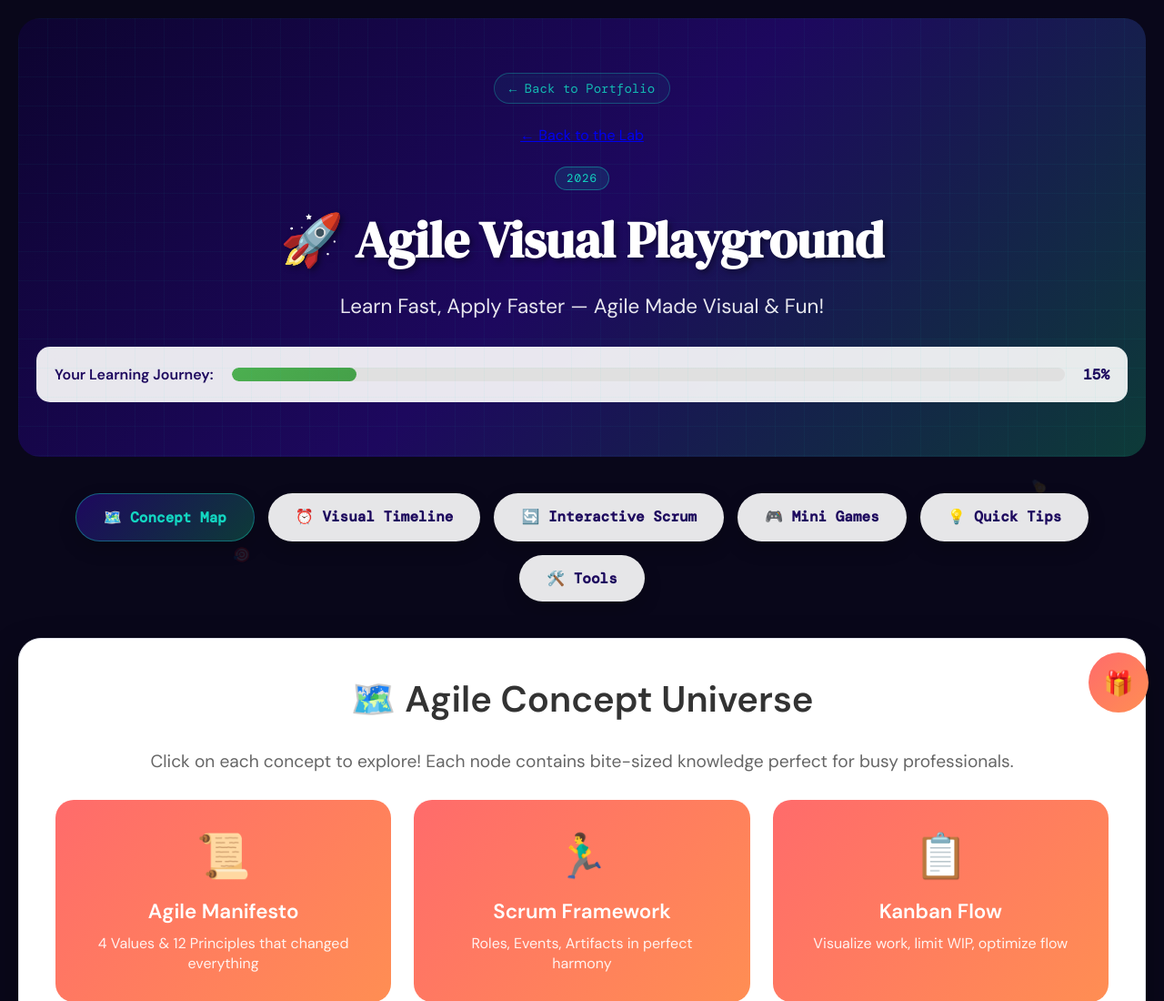
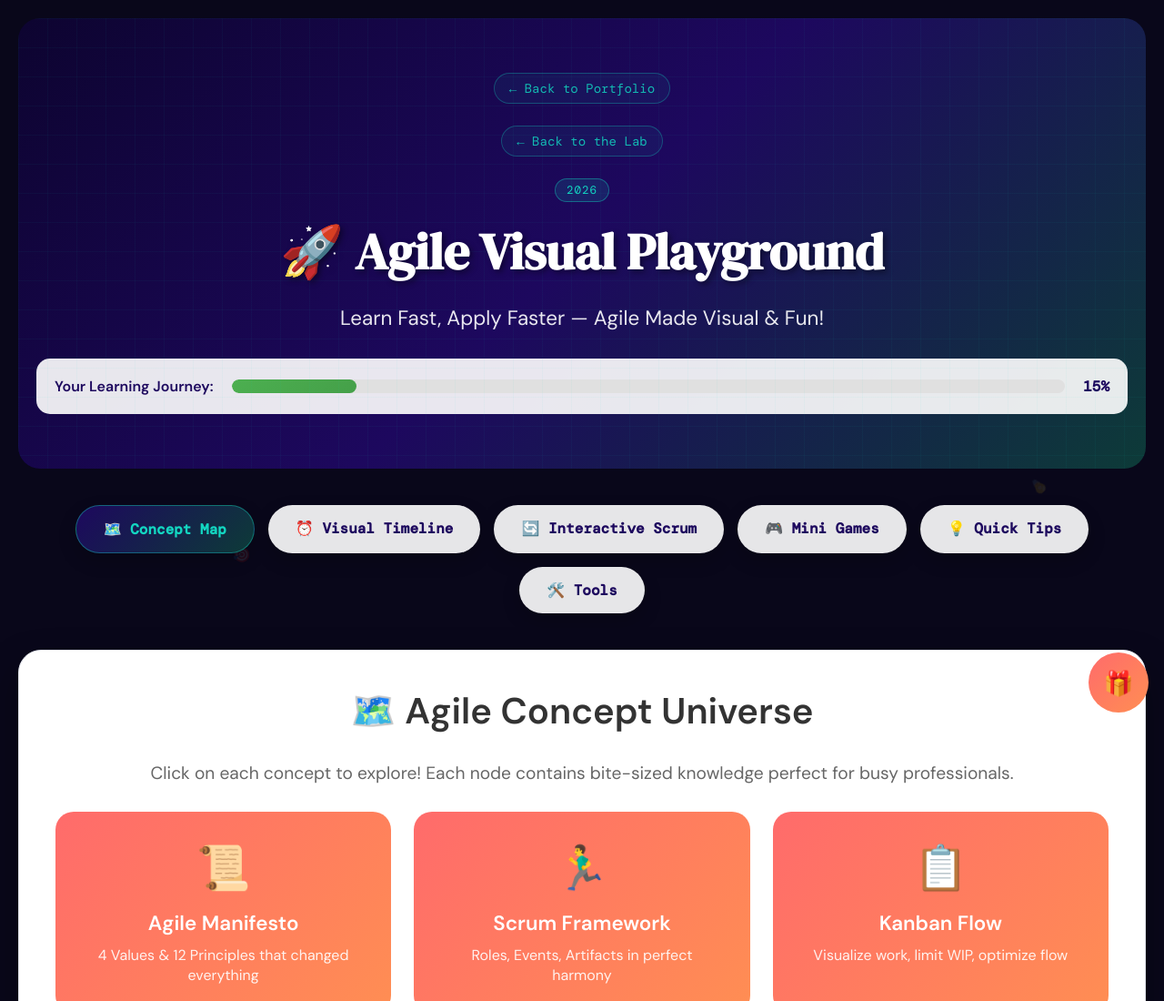
Before and after one commit to ValescaBravo/agile-pm-lab, a plain HTML site: page index.html in a window 1280 px wide. Shown: the top 1100 px of the page at 91% size. Drawn offline with nearby package versions, Linux system fonts and the light colour scheme; a web font is replaced by a local one.

Commit message:
Update link class for 'Back to the Lab' navigation

```diff
--- a/index.html
+++ b/index.html
@@ -699,7 +699,7 @@
                 <a href="https://valescabravo.github.io/" class="hero-nav-link">← Back to Portfolio</a>
             </div>
         <div class="hero-nav-links">
-             <a href="https://valescabravo.github.io/valescabravo-lab/" class="back-link">← Back to the Lab</a>
+             <a href="https://valescabravo.github.io/valescabravo-lab/" class="hero-nav-link">← Back to the Lab</a>
             </div>
             <div class="badge-2026">2026</div>
             <h1>🚀 Agile Visual Playground</h1>
```
